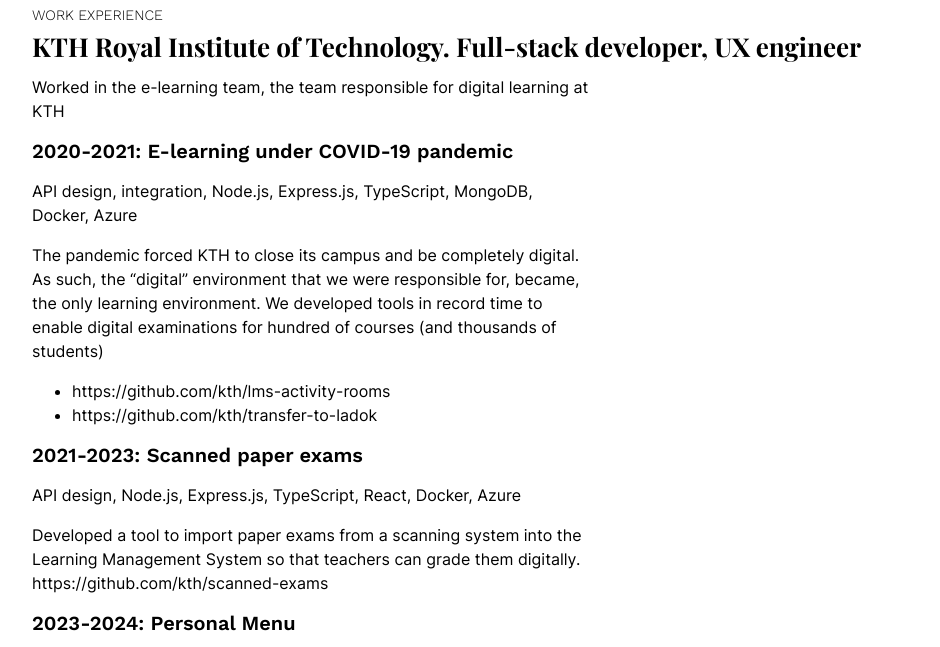
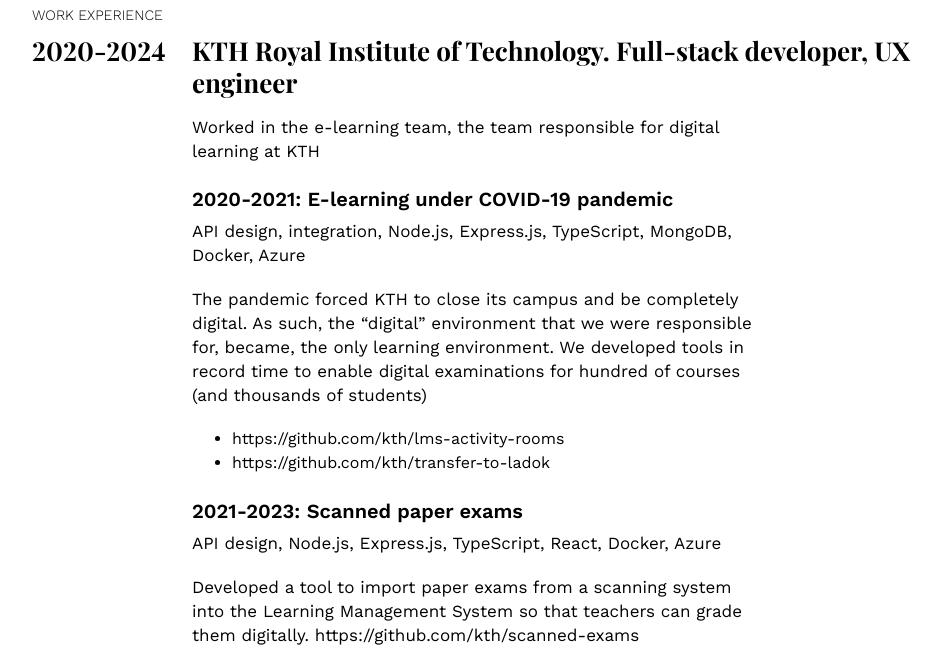
Before and after one commit to exacs/saito.style, an Eleventy site: page apps/www.saito.style/src/resume.njk in a window 1280 px wide. Shown: the part 173-820 px from the top of the page, without its empty margins (128-1068 px from the left). Built offline with nearby package versions, Linux system fonts and the light colour scheme; Eleventy itself is replaced by a stand-in of ours; files that its build step writes are made by us from their sources.

Commit message:
Stop using Inter

```diff
--- a/apps/www.saito.style/src/assets/page.css
+++ b/apps/www.saito.style/src/assets/page.css
@@ -1,7 +1,7 @@
 @import url(fonts.css);
 
 html {
-  font-family: Inter;
+  font-family: "Work Sans";
   line-height: 1.5rem;
 }
 body {
@@ -84,6 +84,7 @@
 h3 {
   font-family: "Playfair Display";
   font-size: 1.625rem;
+  line-height: 2rem;
   margin-block-start: 0;
   margin-block-end: 1rem;
 }
@@ -94,11 +95,10 @@
 }
 
 h3 .date {
-  /*   font-variant-numeric: tabular-nums; */
   font-feature-settings: "pnum", "lnum";
 }
 
-.m {
+.under-h3 {
   margin-left: 10rem;
 }
 
@@ -107,7 +107,7 @@
   font-size: 1.25rem;
   line-height: 1.5rem;
   font-weight: 600;
-  margin-block-start: 1rem;
+  margin-block-start: 1.5rem;
   margin-block-end: 0.5rem;
 }
 
@@ -123,4 +123,7 @@
 
 p {
   max-width: 35rem;
+  font-size: 1.0625rem;
+  margin-block-start: 0.5rem;
+  margin-block-end: 1.25rem;
 }
--- a/apps/www.saito.style/src/resume.njk
+++ b/apps/www.saito.style/src/resume.njk
@@ -6,10 +6,16 @@
 <main>
   <h1>Resume</h1>
   <h2>Work experience</h2>
-  <h3>KTH Royal Institute of Technology. Full-stack developer, UX engineer</h3>
+  <h3>
+    <span class="date">2020-2024</span>
+    <span>
+      KTH Royal Institute of Technology. Full-stack developer, UX engineer
+    </span>
+  </h3>
+  <div class="under-h3">
     <p>
-    Worked in the e-learning team, the team responsible for digital learning at
-    KTH
+      Worked in the e-learning team, the team responsible for digital learning
+      at KTH
     </p>
 
     <h4>2020-2021: E-learning under COVID-19 pandemic</h4>
@@ -44,15 +50,16 @@
     <p>
       Developed "The personal menu" a navigation bar where students and teachers
       can find links relevant to them: the courses they teach/attend, etc. We
-    developed microservices and used the different APIs of our systems to curate
-    and order the information to the users. https://github.com/kth/kpm
+      developed microservices and used the different APIs of our systems to
+      curate and order the information to the users. https://github.com/kth/kpm
     </p>
 
     <h4>2024: KTH Style</h4>
     <p>UI design, frontend, UX, accessibility, HTML, CSS, TypeScript</p>
     <p>
-    KTH has a new visual identity and I was part of the project "KTH Style", the
-    design system which include guidelines and styles to help developers with
-    accessibility and usability
+      KTH has a new visual identity and I was part of the project "KTH Style",
+      the design system which include guidelines and styles to help developers
+      with accessibility and usability
     </p>
+  </div>
 </main>
```
Lines whose indentation alone changed are shown as unchanged.
